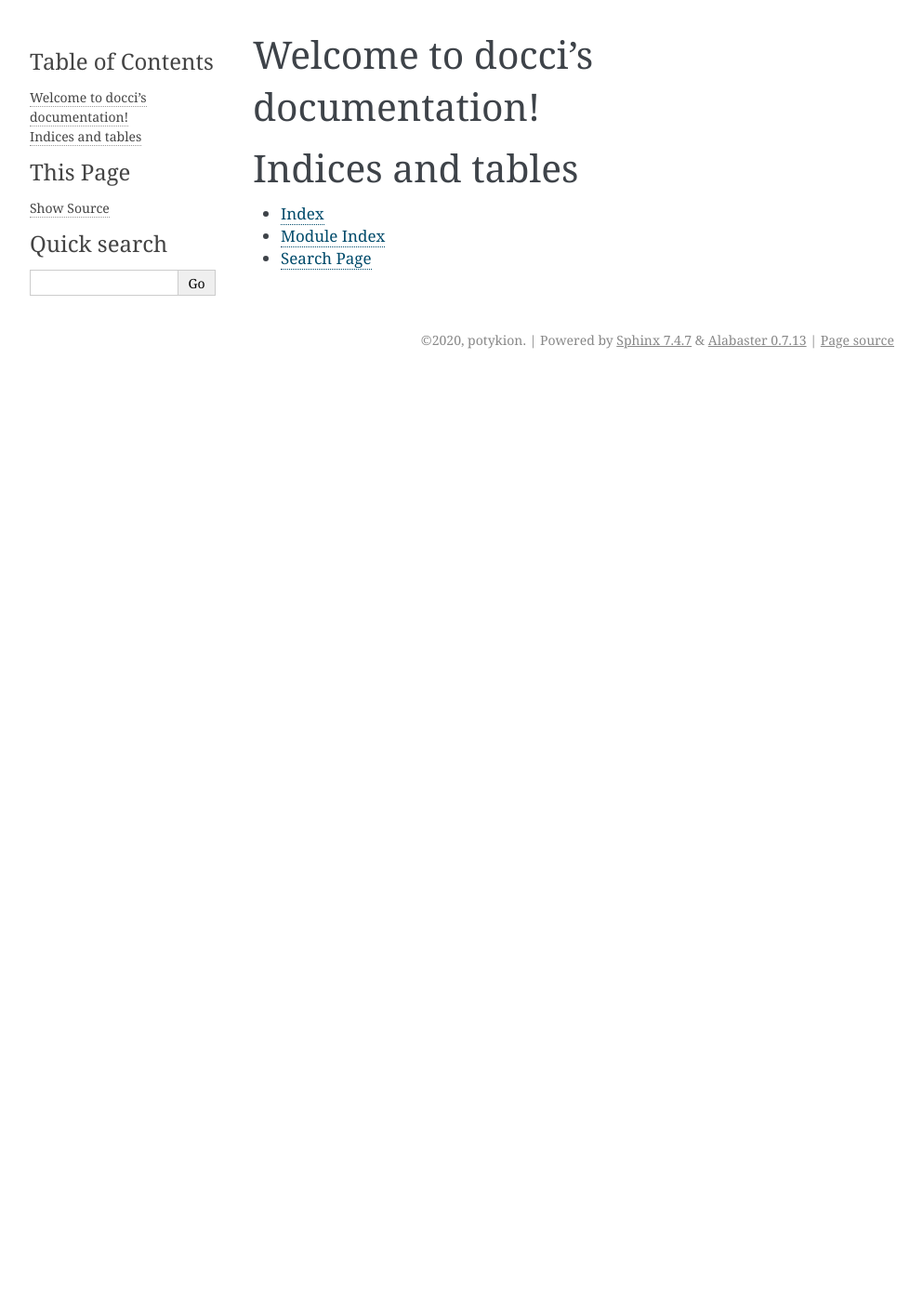
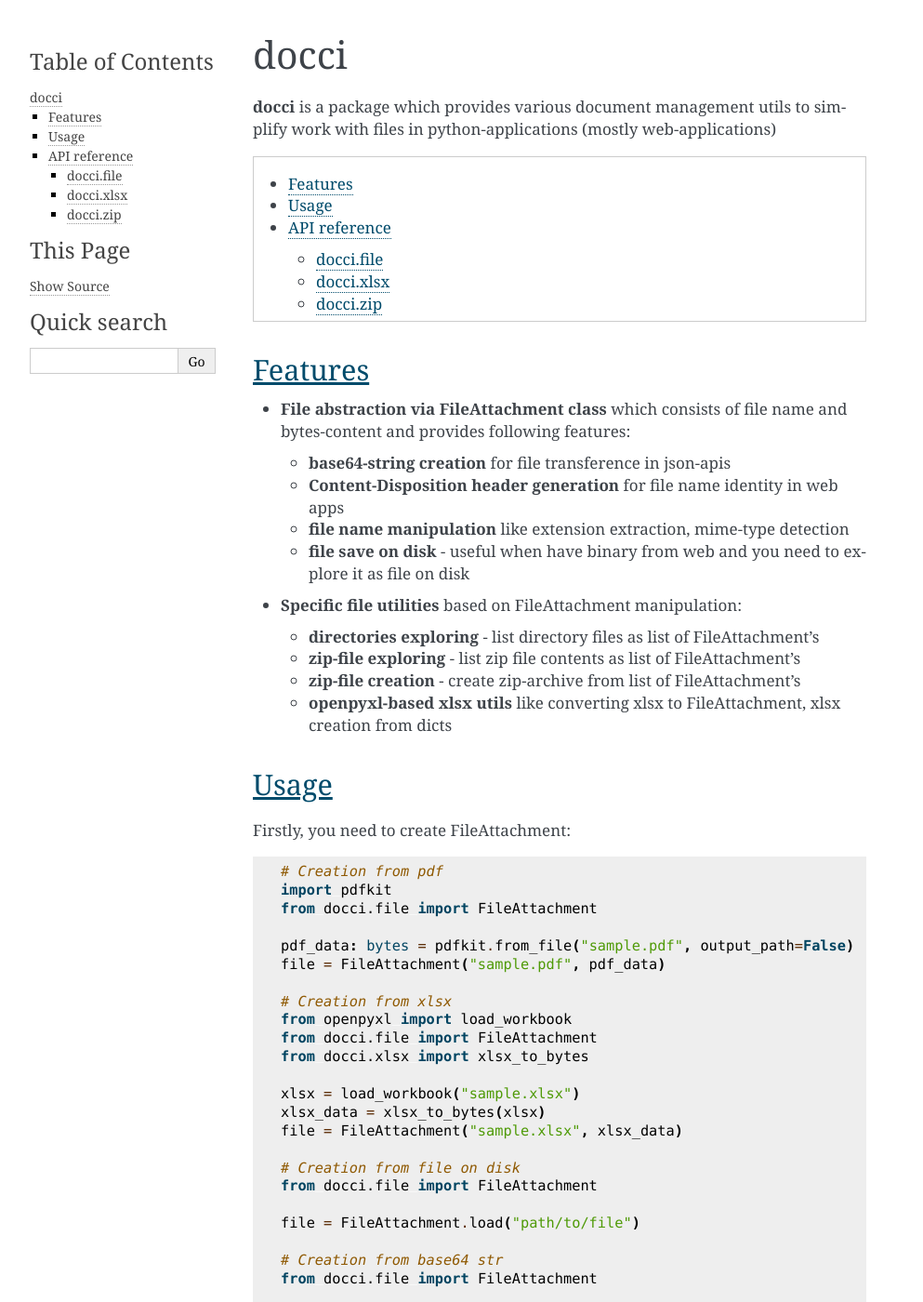
Before and after one commit to potykion/docci, a Sphinx documentation site: the page built from docs/index.rst, in a window 1280 px wide and 1400 px high. Shown: the whole window at 93% size, without its empty margins (148-1141 px from the left). Built offline with Sphinx 7.4.7, drawn with Linux system fonts in a browser that asks for light colours; some of the changed text lies outside the part shown.

Commit message:
Docs: features, usage, api reference

```diff
--- a/docs/conf.py
+++ b/docs/conf.py
@@ -28,6 +28,7 @@
 # extensions coming with Sphinx (named 'sphinx.ext.*') or your custom
 # ones.
 extensions = [
+    "sphinx.ext.autodoc"
 ]
 
 # Add any paths that contain templates here, relative to this directory.
--- a/docs/index.rst
+++ b/docs/index.rst
@@ -3,18 +3,135 @@
    You can adapt this file completely to your liking, but it should at least
    contain the root `toctree` directive.
 
-Welcome to docci's documentation!
-=================================
+docci
+==========================================
 
-.. toctree::
-   :maxdepth: 2
-   :caption: Contents:
+**docci** is a package which provides various document management utils to simplify work with files in python-applications (mostly web-applications)
+
+.. contents:: :local:
 
 
+Features
+*********
 
-Indices and tables
-==================
+- **File abstraction via FileAttachment class** which consists of file name and bytes-content and provides following features:
 
-* :ref:`genindex`
-* :ref:`modindex`
-* :ref:`search`
+  - **base64-string creation** for file transference in json-apis
+  - **Content-Disposition header generation** for file name identity in web apps
+  - **file name manipulation** like extension extraction, mime-type detection
+  - **file save on disk** - useful when have binary from web and you need to explore it as file on disk
+
+- **Specific file utilities** based on FileAttachment manipulation:
+
+  - **directories exploring** - list directory files as list of FileAttachment's
+  - **zip-file exploring** - list zip file contents as list of FileAttachment's
+  - **zip-file creation** - create zip-archive from list of FileAttachment's
+  - **openpyxl-based xlsx utils** like converting xlsx to FileAttachment, xlsx creation from dicts
+
+Usage
+*******
+
+Firstly, you need to create FileAttachment:
+
+.. code-block:: python
+
+ # Creation from pdf
+ import pdfkit
+ from docci.file import FileAttachment
+
+ pdf_data: bytes = pdfkit.from_file("sample.pdf", output_path=False)
+ file = FileAttachment("sample.pdf", pdf_data)
+
+ # Creation from xlsx
+ from openpyxl import load_workbook
+ from docci.file import FileAttachment
+ from docci.xlsx import xlsx_to_bytes
+
+ xlsx = load_workbook("sample.xlsx")
+ xlsx_data = xlsx_to_bytes(xlsx)
+ file = FileAttachment("sample.xlsx", xlsx_data)
+
+ # Creation from file on disk
+ from docci.file import FileAttachment
+
+ file = FileAttachment.load("path/to/file")
+
+ # Creation from base64 str
+ from docci.file import FileAttachment
+
+ file = FileAttachment.load_from_base64("base64-string")
+
+Now you can use the FileAttachment features:
+
+.. code-block:: python
+
+ # To get base64 file representation
+ file.content_base64
+
+ # To generate Content-Disposition header with file name
+ file.content_disposition
+
+ # To get file extension
+ file.extension
+
+ # To get file mimetype
+ file.mimetype
+
+ # To save file to disk
+ file.save("path/to/file")
+
+Specific file utilities are just functions:
+
+.. code-block:: python
+
+ # To get directory files
+ from docci.file import list_dir_files
+
+ files = list_dir_files("path/to/dir")
+
+ # To list zip files
+ from docci.zip import list_zip_files
+
+ files = list_zip_files("path/to/zip")
+
+ # To create zip-archive
+ from docci.zip import zip_files
+
+ zip_file = zip_files("sample.zip", [file])
+
+ # To convert xlsx to FileAttachment
+ from openpyxl import load_workbook
+ from docci.xlsx import xlsx_to_file
+
+ xlsx_file = xlsx_to_file(load_workbook("path/to/xlsx"))
+
+ # To create xlsx from dicts
+ from docci.xlsx import dicts_to_xlsx
+
+ xlsx = dicts_to_xlsx([
+   {"col1": 1, "col2": 2},
+   {"col1": 3, "col2": 4}
+ ])
+
+More features can be found in api reference below
+
+API reference
+*************
+
+docci.file
+----------
+
+.. automodule:: docci.file
+   :members:
+
+docci.xlsx
+----------
+
+.. automodule:: docci.xlsx
+   :members:
+
+docci.zip
+----------
+
+.. automodule:: docci.zip
+   :members:
```
Also changed, not shown: 2 other files.
